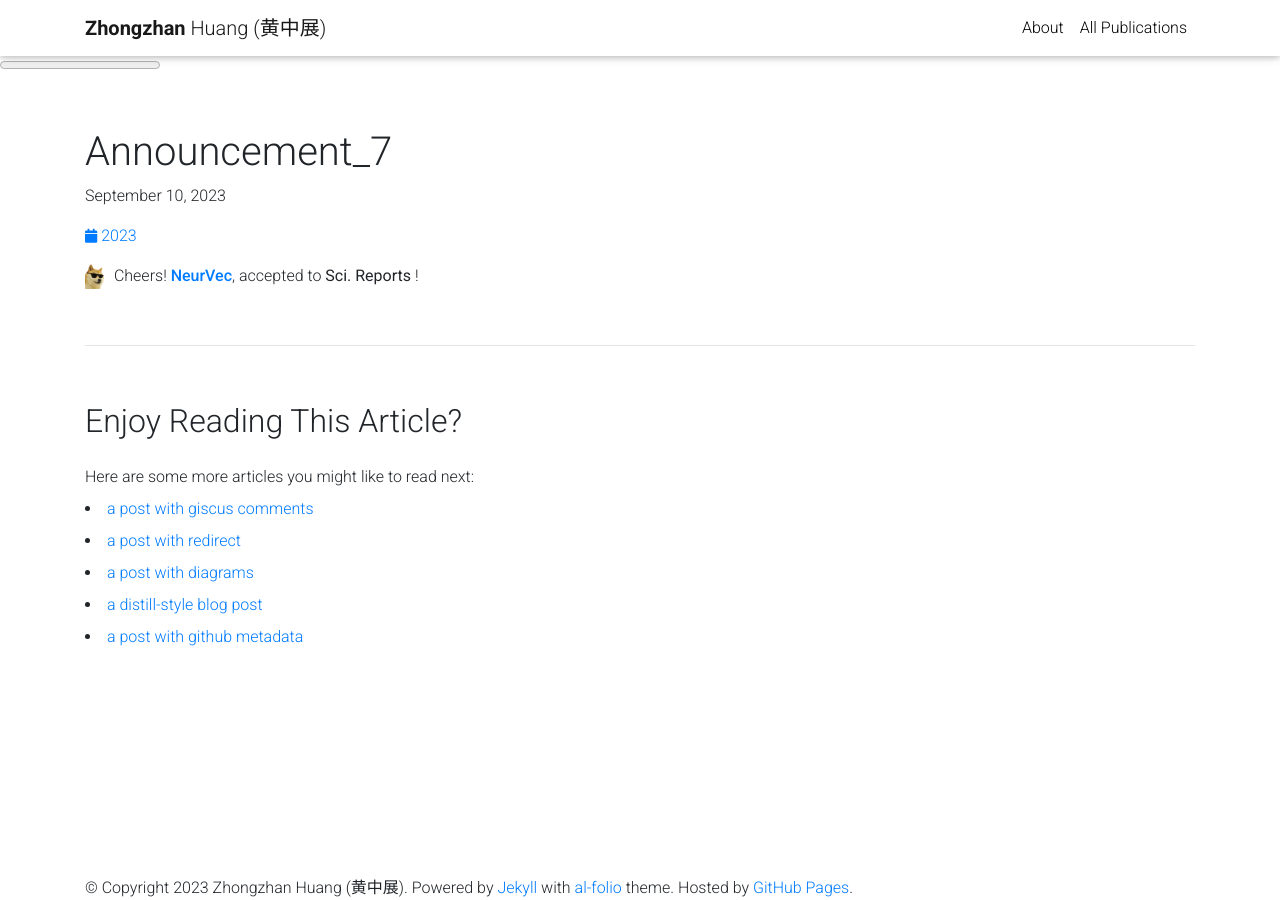
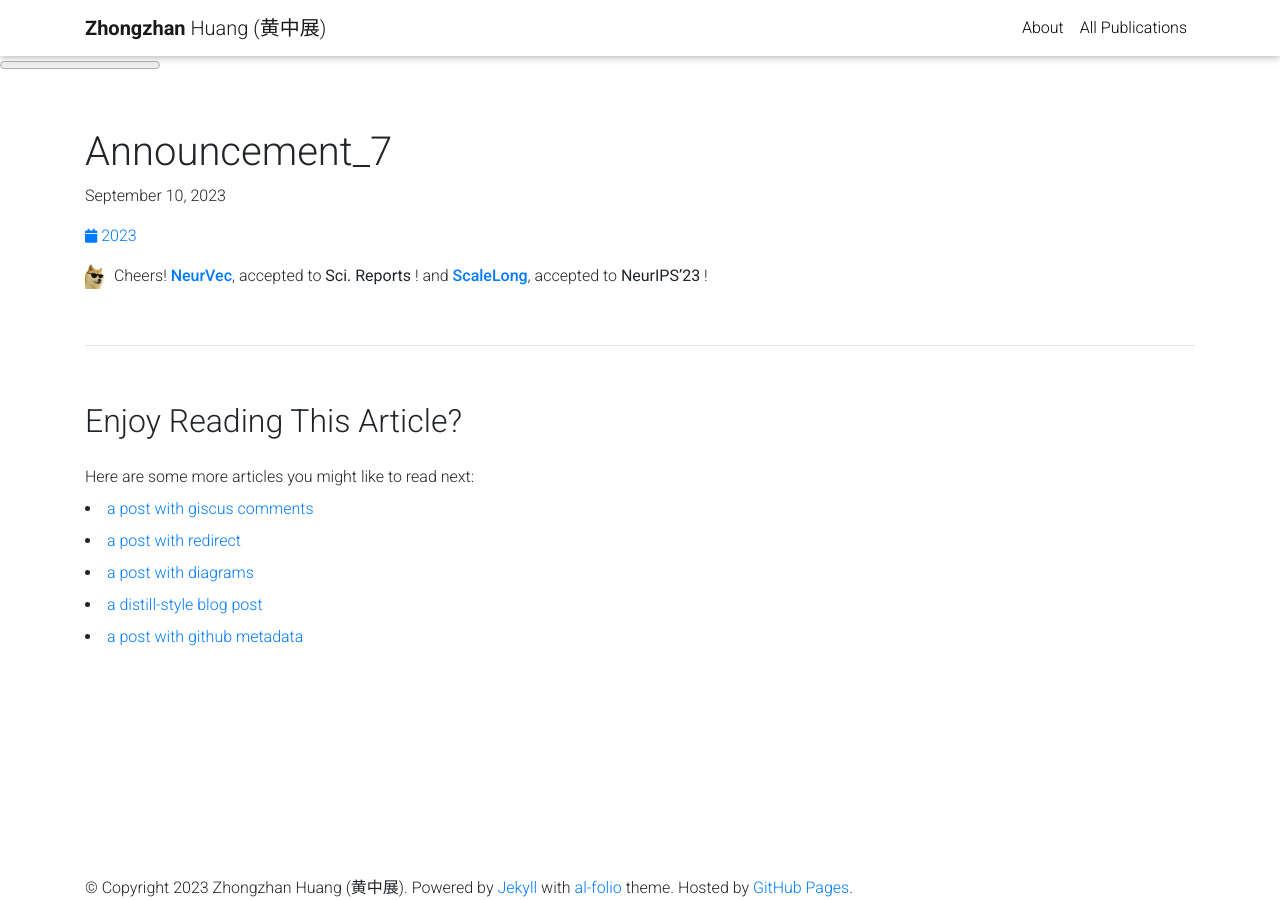
Before and after one commit to dedekinds/dedekinds.github.io, a Jekyll site: the page built from _news/announcement_7.md, in a window 1280 px wide. Built offline with Jekyll 4.4.1, drawn with Linux system fonts in a browser that asks for light colours; nearby versions of some CDN libraries; library files that are not in the unit come from our copies; comment, search, counter and statistics services are not loaded; a style sheet for code colours, icons or effects is not loaded.

Commit message:
Update announcement_7.md

```diff
--- a/_news/announcement_7.md
+++ b/_news/announcement_7.md
@@ -5,4 +5,4 @@ inline: true
 ---
 
 <img src="https://github.com/dedekinds/dedekinds.github.io/raw/main/_pages/cool-doge.gif" width="25"> Cheers! <strong>[NeurVec](https://arxiv.org/abs/2208.03680)</strong>,
- accepted to <b>Sci. Reports</b>  !
+ accepted to <b>Sci. Reports</b>  ! and <strong>[ScaleLong](www.arxiv.org)</strong>, accepted to <b>NeurIPS'23</b>  !
```
